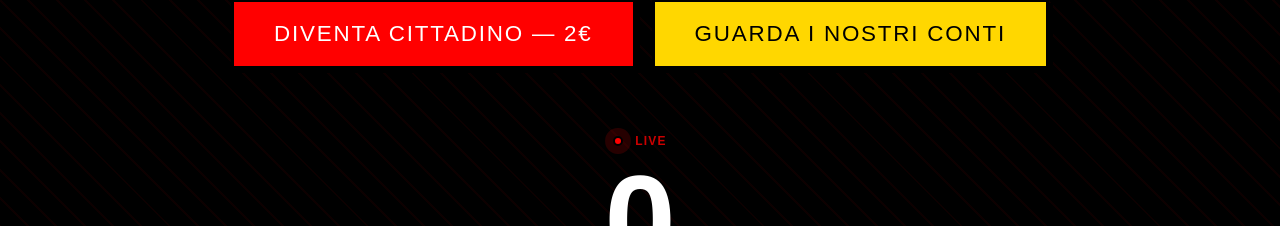
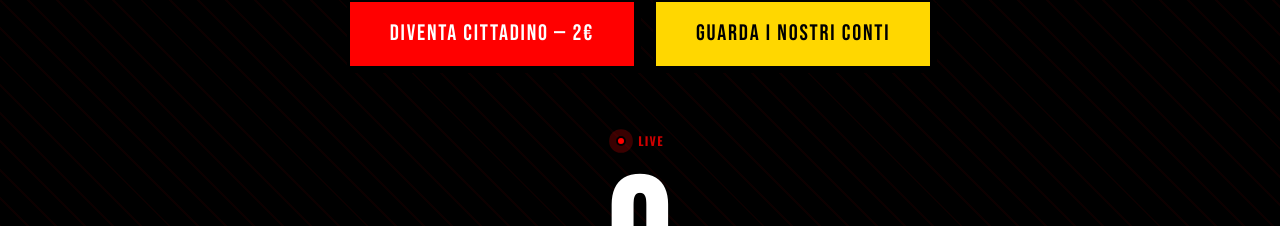
Before and after one commit to ilfrusciante/sawnation, a Next.js app: page / in a window 1280 px wide. Shown: the part 1040-1266 px from the top of the page. Built offline with nearby package versions, Linux system fonts and the light colour scheme; no server answers; the database is empty.

Commit message:
fix: @import prima di @tailwind per Turbopack

```diff
--- a/app/globals.css
+++ b/app/globals.css
@@ -1,8 +1,8 @@
+@import url('https://fonts.googleapis.com/css2?family=Oswald:wght@400;500;600;700&family=Bebas+Neue&family=Special+Elite&display=swap');
+
 @tailwind base;
 @tailwind components;
 @tailwind utilities;
-
-@import url('https://fonts.googleapis.com/css2?family=Oswald:wght@400;500;600;700&family=Bebas+Neue&family=Special+Elite&display=swap');
 
 * {
   box-sizing: border-box;
```
